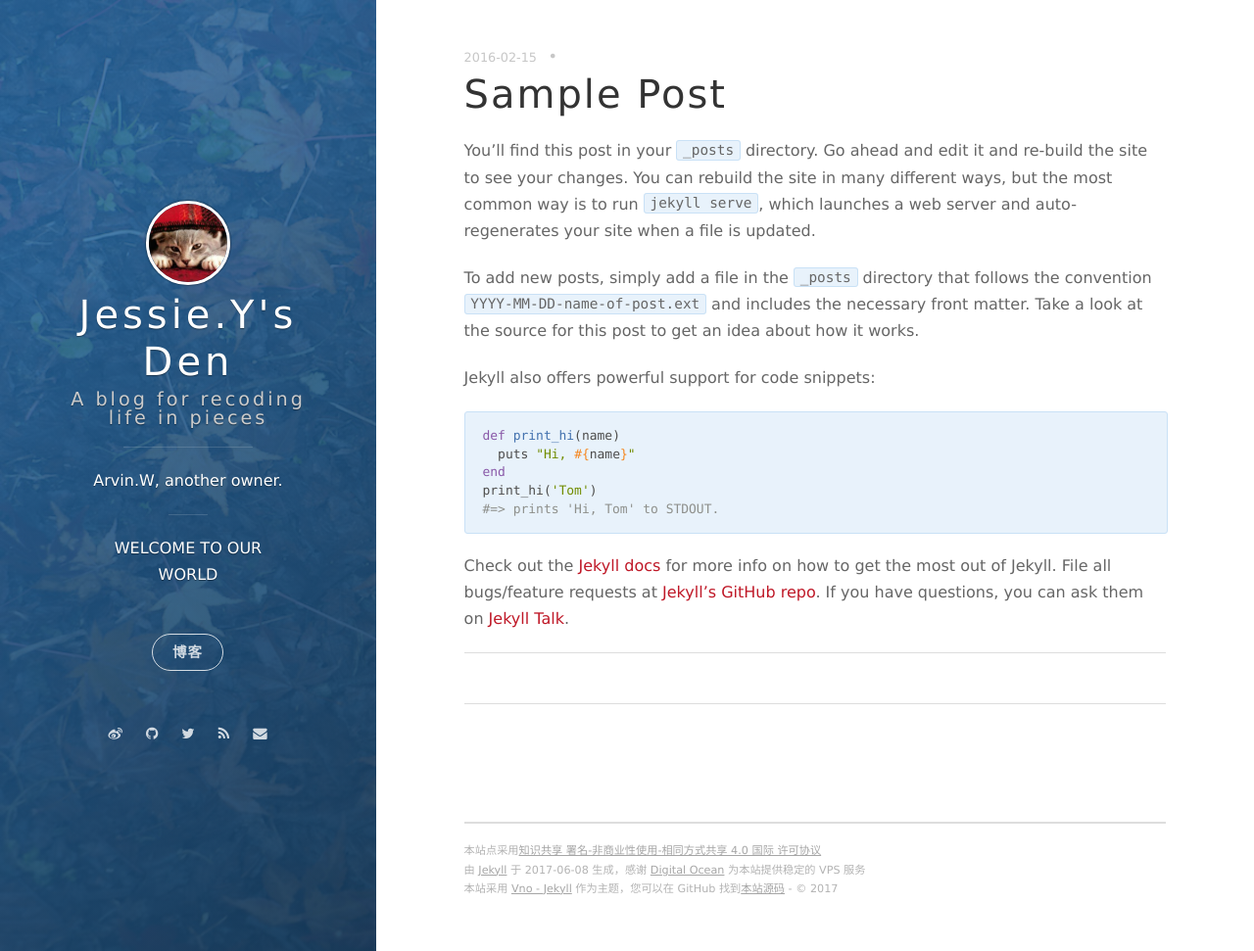
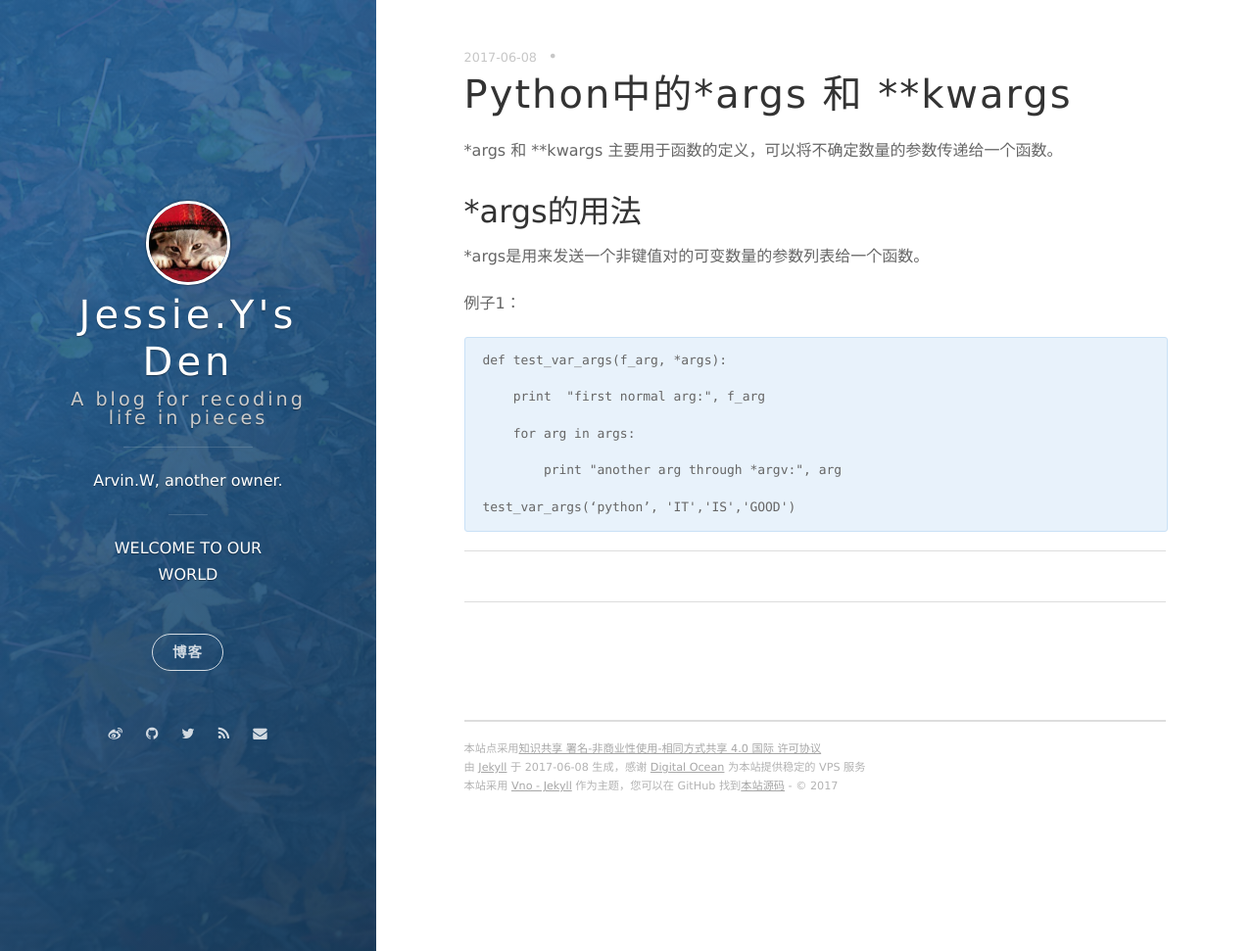
Before and after one commit to jessiewy/jessiewy.github.io, a Jekyll site: the page built from _posts/2017-06-08-python.markdown, in a window 1280 px wide and 971 px high. Shown: the whole window at 98% size. Built offline with Jekyll 4.4.1, drawn with Linux system fonts in a browser that asks for light colours; nearby versions of some CDN libraries; comment, search, counter and statistics services are not loaded.

Commit message:
Create 2017-06-08-python.markdown
a sample post

````diff
--- a/_posts/2017-06-08-python.markdown
+++ b/_posts/2017-06-08-python.markdown
@@ -1,25 +1,27 @@
 ---
 layout: post
-title: Sample Post
-date: 2016-02-15 15:32:24.000000000 +09:00
+title: Python中的*args 和 **kwargs
+date: 2017-06-08 19:29:24.000000000 +08:00
 ---
 
-You’ll find this post in your `_posts` directory. Go ahead and edit it and re-build the site to see your changes. You can rebuild the site in many different ways, but the most common way is to run `jekyll serve`, which launches a web server and auto-regenerates your site when a file is updated.
+*args 和 **kwargs 主要用于函数的定义，可以将不确定数量的参数传递给一个函数。
 
-To add new posts, simply add a file in the `_posts` directory that follows the convention `YYYY-MM-DD-name-of-post.ext` and includes the necessary front matter. Take a look at the source for this post to get an idea about how it works.
+## *args的用法
 
-Jekyll also offers powerful support for code snippets:
+*args是用来发送一个非键值对的可变数量的参数列表给一个函数。
 
-{% highlight ruby %}
-def print_hi(name)
-  puts "Hi, #{name}"
-end
-print_hi('Tom')
-#=> prints 'Hi, Tom' to STDOUT.
-{% endhighlight %}
 
-Check out the [Jekyll docs][jekyll-docs] for more info on how to get the most out of Jekyll. File all bugs/feature requests at [Jekyll’s GitHub repo][jekyll-gh]. If you have questions, you can ask them on [Jekyll Talk][jekyll-talk].
 
-[jekyll-docs]: http://jekyllrb.com/docs/home
-[jekyll-gh]:   https://github.com/jekyll/jekyll
-[jekyll-talk]: https://talk.jekyllrb.com/
+例子1：
+
+```
+def test_var_args(f_arg, *args):
+
+    print  "first normal arg:", f_arg
+
+    for arg in args:
+
+        print "another arg through *argv:", arg
+
+test_var_args(‘python’, 'IT','IS','GOOD')
+```
````
